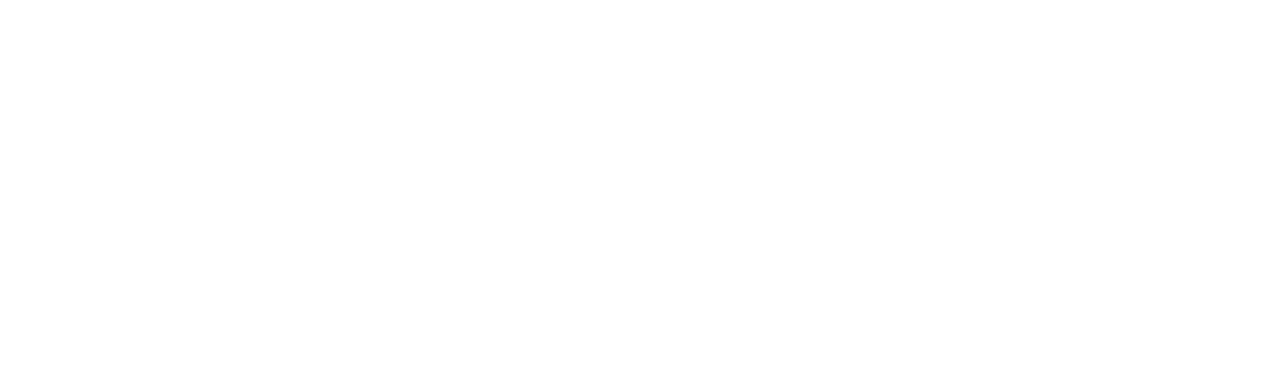
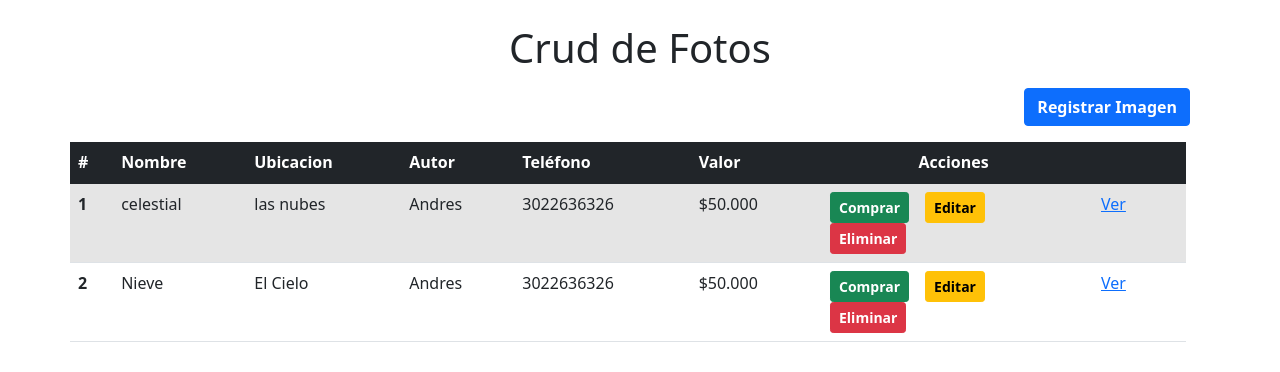
Before and after one commit to AndresCampuzanoCervantes/crud_dotos, a React (Create React App) app: page / in a window 1280 px wide. Shown: the top 372 px of the page. Built offline with nearby package versions, Linux system fonts and the light colour scheme; no server answers.

Commit message:
Se crearon componentes para la vista de la pagina, se crearon 2 ventanas modales y se setearon 2 registros para modelar el diseño de la tabla de registro

```diff
--- a/package.json
+++ b/package.json
@@ -6,7 +6,10 @@
     "@testing-library/jest-dom": "^5.16.4",
     "@testing-library/react": "^13.1.1",
     "@testing-library/user-event": "^13.5.0",
+    "bootstrap": "^5.1.3",
+    "firebase": "^8.7.1",
     "react": "^18.1.0",
+    "react-bootstrap": "^2.3.1",
     "react-dom": "^18.1.0",
     "react-scripts": "5.0.1",
     "web-vitals": "^2.1.4"
--- a/public/index.html
+++ b/public/index.html
@@ -8,7 +8,7 @@
       name="description"
       content="Web site created using create-react-app"
     />
-    <link href="https://cdn.jsdelivr.net/npm/bootstrap@5.1.3/dist/css/bootstrap.min.css" rel="stylesheet" integrity="sha384-1BmE4kWBq78iYhFldvKuhfTAU6auU8tT94WrHftjDbrCEXSU1oBoqyl2QvZ6jIW3" crossorigin="anonymous">
+    <link href="https://cdn.jsdelivr.net/npm/bootstrap@5.0.2/dist/css/bootstrap.min.css" rel="stylesheet" integrity="sha384-EVSTQN3/azprG1Anm3QDgpJLIm9Nao0Yz1ztcQTwFspd3yD65VohhpuuCOmLASjC" crossorigin="anonymous">
     <title>Crud Fotos</title>
   </head>
   <body>
--- a/src/App.js
+++ b/src/App.js
@@ -1,10 +1,11 @@
-import ModalRegistar from './components/ModalRegistar';
-
+import React from 'react'
+import Formularization from './components/Formulario'
 
 function App() {
+
   return (
     < >
-
+      <Formularization/>
     </>
   );
 }
--- /dev/null
+++ b/src/components/Formulario.jsx
@@ -0,0 +1,89 @@
+import { Alert } from 'bootstrap';
+import React from 'react'
+import ModalRegistar from './ModalRegistar';
+import ModalImagen from './ModalImagen';
+
+const Formulario = () => {
+  const [showModalCrear,setShowModalCrear] = React.useState(false);
+  const [showModalImagen,setShowModalImagen] = React.useState(false);
+  const [urlImagen,setUrlImagen] = React.useState("");
+  const handleModalCrear=()=>{
+    setShowModalCrear(!showModalCrear);
+  }
+  const handleModalImage = (e,url)=>{
+    if (e!==undefined) {
+      e.preventDefault();
+    }
+    setUrlImagen(url);
+    setShowModalImagen(!showModalImagen);
+
+  }
+
+  return (
+    <div className="container">
+      <h1 className="text-center mt-4">Crud de Fotos</h1>
+        <ModalRegistar
+          showModal={showModalCrear}
+          handleModal={handleModalCrear}
+        />
+        <ModalImagen
+          showModal={showModalImagen}
+          handleModal={handleModalImage}
+          Imagen={urlImagen}
+        />
+      <buttom onClick={handleModalCrear} className="btn btn-primary float-end fw-bold mx-2 my-2">Registrar Imagen</buttom>
+      <div className="row col-12 my-2 py-2">
+        <table className="table ">
+          <thead className="table-dark">
+            <tr>
+              <th className="col">#</th>
+              <th className="col">Nombre</th>
+              <th className="col">Ubicacion</th>
+              <th className="col">Autor</th>
+              <th className="col">Teléfono</th>
+              <th className="col">Valor</th>
+              <th className="col-3 text-center">Acciones</th>
+              <th className="col-1"></th>
+            </tr>
+          </thead>
+          <tbody>
+            <tr  className="table-active">
+              <td className="fw-bold">1</td>
+              <td>celestial</td>
+              <td>las nubes</td>
+              <td>Andres</td>
+              <td>3022636326</td>
+              <td>$50.000</td>
+              <td>
+                <buttom className="btn btn-success btn-sm mx-2  fw-bold">Comprar</buttom>
+                <buttom className="btn btn-warning btn-sm mx-2  fw-bold">Editar</buttom>
+                <buttom className="btn btn-danger btn-sm mx-2  fw-bold">Eliminar</buttom>
+              </td>
+              <td>
+                <a href='#celestial' onClick={(e)=>{handleModalImage(e,"https://i.picsum.photos/id/537/200/200.jpg?hmac=GbkhVOYPDlzuQ01RafGUFRhPmjRgExyPquO2_X4YKgo")}}>Ver</a>
+              </td>
+            </tr>
+            <tr>
+              <td className="fw-bold">2</td>
+              <td>Nieve</td>
+              <td>El Cielo</td>
+              <td>Andres</td>
+              <td>3022636326</td>
+              <td>$50.000</td>
+              <td>
+                <buttom className="btn btn-success btn-sm mx-2  fw-bold">Comprar</buttom>
+                <buttom className="btn btn-warning btn-sm mx-2  fw-bold">Editar</buttom>
+                <buttom className="btn btn-danger btn-sm mx-2  fw-bold">Eliminar</buttom>
+              </td>
+              <td>
+                <a href='#Nieve' onClick={(e)=>{handleModalImage(e,"https://i.picsum.photos/id/1000/200/200.jpg?hmac=U6gBcO-m8lNXspqhLW17ugDZ1Z3cEcCQj07Wp9Nq7IQ")}}>Ver</a>
+              </td>
+            </tr>
+          </tbody>
+        </table>
+      </div>
+    </div>
+  )
+}
+
+export default Formulario
--- /dev/null
+++ b/src/components/ModalImagen.jsx
@@ -0,0 +1,23 @@
+import React from 'react'
+import { Modal,Button } from 'react-bootstrap'
+
+const ModalImagen = ({showModal,handleModal,Imagen}) => {
+
+    return (
+        <>
+            <Modal show={showModal} onHide={handleModal}>
+                <Modal.Header closeButton>
+                    <h5>Imagen</h5>
+                </Modal.Header>
+                <Modal.Body>
+                    <img id="imagen" src={Imagen} alt="Imagen" className="mx-auto d-block"/>
+                </Modal.Body>
+                <Modal.Footer>
+                    <Button onClick={handleModal} className="btn-danger">Cerrar</Button>
+                </Modal.Footer>
+            </Modal>
+        </>
+    )
+}
+
+export default ModalImagen
--- a/src/components/ModalRegistar.jsx
+++ b/src/components/ModalRegistar.jsx
@@ -1,9 +1,116 @@
 import React from 'react'
+import { Modal,Button } from 'react-bootstrap'
 
-const ModalRegistar = () => {
-  return (
-    <div>ModalRegistar</div>
-  )
+const ModalRegistar = ({showModal,handleModal}) => {
+    const [imageRandom,setImageRandom] = React.useState("");
+    const [name,setName] = React.useState("");
+    const [location,setLocation]= React.useState("");
+    const [author,setAuthor]= React.useState("");
+    const [phone,setPhone]= React.useState("");
+    const [price,setPrice]= React.useState("$");
+
+    const optenerImagen = async ()=>{
+        try {
+            const res = await fetch("https://picsum.photos/200/200.jpg");
+            await setImageRandom(res.url);
+        } catch (error) {
+            console.error(error);
+        }
+    }
+
+    React.useEffect(()=>{
+        optenerImagen();
+    },[showModal])
+
+    function soloNumeros(e){
+        const key = e.charCode;
+        if (!(key >= 48 && key <= 57)) {
+            e.preventDefault();
+        }
+    }
+
+
+    function PesoFormat(number){
+
+        const operateNum = number.replaceAll(',','')
+                                    .replaceAll('$','')
+                                    .split('').reverse()
+        let result = [], len = operateNum.length
+        for(var i = 0; i< len; i++){
+            result.push(operateNum[i])
+            if(((i+1) % 3 === 0) && (i !== len-1)){
+                result.push(',')
+            }
+        }
+
+        setPrice('$'+result.reverse().join(''))
+    }
+
+
+    return (
+        <>
+            <Modal show={showModal} onHide={handleModal}>
+                <Modal.Header closeButton>
+                    <h5>Registro de Imagen</h5>
+                </Modal.Header>
+                <Modal.Body>
+                    <label htmlFor="name" className='col-12'> <h5>Nombre:</h5> </label>
+                    <input id="name"
+                    className='form-control mb-2'
+                    type="text"
+                    placeholder='Ingrese el nombre'
+                    onChange={(e) => setName(e.target.value)}
+                    value={name}/>
+
+                    <label htmlFor="location" className='col-12'> <h5>Ubicacion:</h5> </label>
+                    <input id="location"
+                    className='form-control mb-2'
+                    type="text"
+                    placeholder='Ingrese la Ubicacion'
+                    onChange={(e) => setLocation(e.target.value)}
+                    value={location}/>
+
+                    <label htmlFor="author" className='col-12'> <h5>Autor:</h5> </label>
+                    <input id="author"
+                    className='form-control mb-2'
+                    type="text"
+                    placeholder='Ingrese el Autor'
+                    onChange={(e) => setAuthor(e.target.value)}
+                    value={author}/>
+
+                    <label htmlFor="phone" className='col-12'> <h5>Teléfono:</h5> </label>
+                    <input id="phone"
+                    className='form-control mb-2'
+                    type="text"
+                    placeholder='Ingrese el Telefono del Autor'
+                    onChange={(e) => setPhone(e.target.value)}
+                    onKeyPress={(e)=>{soloNumeros(e)}}
+                    maxLength="10"
+                    value={phone}/>
+
+                    <label htmlFor="price" className='col-12'> <h5>Valor:</h5> </label>
+                    <input id="price"
+                    className='form-control mb-2'
+                    type="text"
+                    placeholder='Ingrese el Precio de Venta $'
+                    onChange={(e) => PesoFormat(e.target.value)}
+                    onKeyPress={(e)=>{soloNumeros(e)}}
+                    maxLength="18"
+                    value={price}/>
+
+                    <br />
+                    <label htmlFor="imagen" className='col-12'> <h5>Imagen:</h5> </label>
+                    <img id="imagen" src={imageRandom} alt="Imagen Random" className="mx-auto d-block"/>
+                    <br />
+
+                </Modal.Body>
+                <Modal.Footer>
+                    <Button>Registrar</Button>
+                    <Button onClick={handleModal} className="btn-danger">Cancelar</Button>
+                </Modal.Footer>
+            </Modal>
+        </>
+    )
 }
 
 export default ModalRegistar
--- a/src/index.css
+++ b/src/index.css
@@ -7,6 +7,8 @@
   -moz-osx-font-smoothing: grayscale;
 }
 
+::-webkit-scrollbar {display: none;}
+
 code {
   font-family: source-code-pro, Menlo, Monaco, Consolas, 'Courier New',
     monospace;
--- a/src/index.js
+++ b/src/index.js
@@ -3,6 +3,7 @@
 import './index.css';
 import App from './App';
 import reportWebVitals from './reportWebVitals';
+import 'bootstrap/dist/css/bootstrap.min.css';
 
 const root = ReactDOM.createRoot(document.getElementById('root'));
 root.render(
```
Also changed, not shown: src/firebase.js (added, +15 -0 lines), 1 other file (tests, documents, lock files or other folders).
